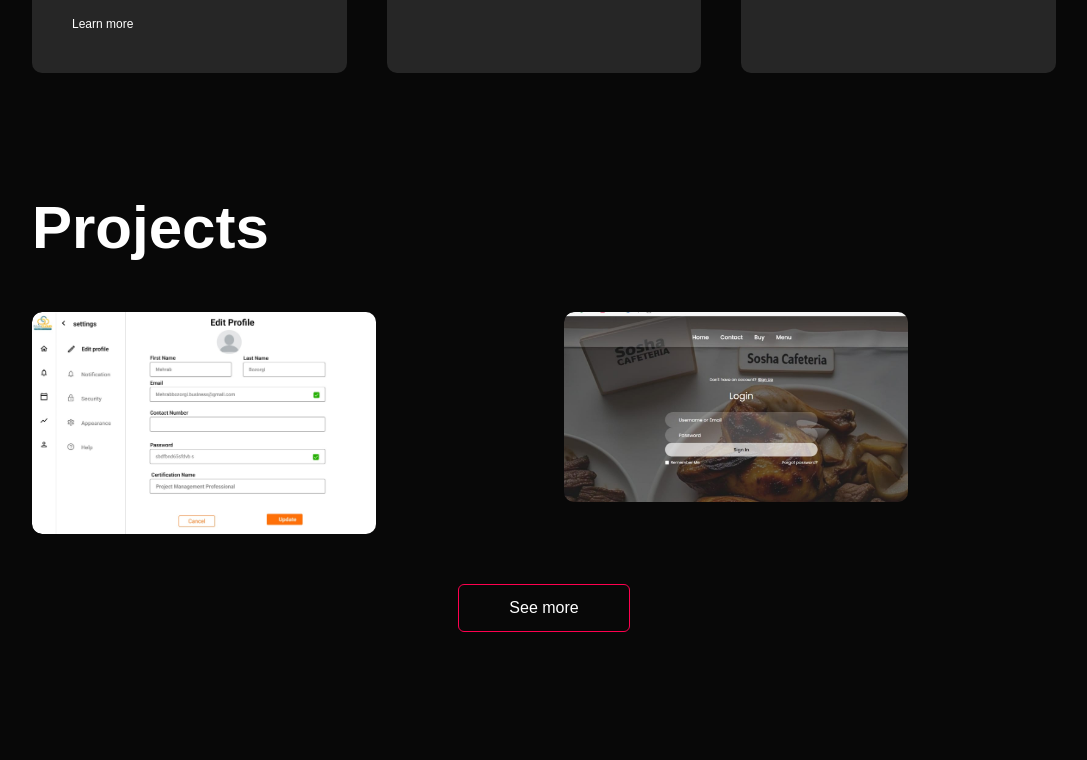
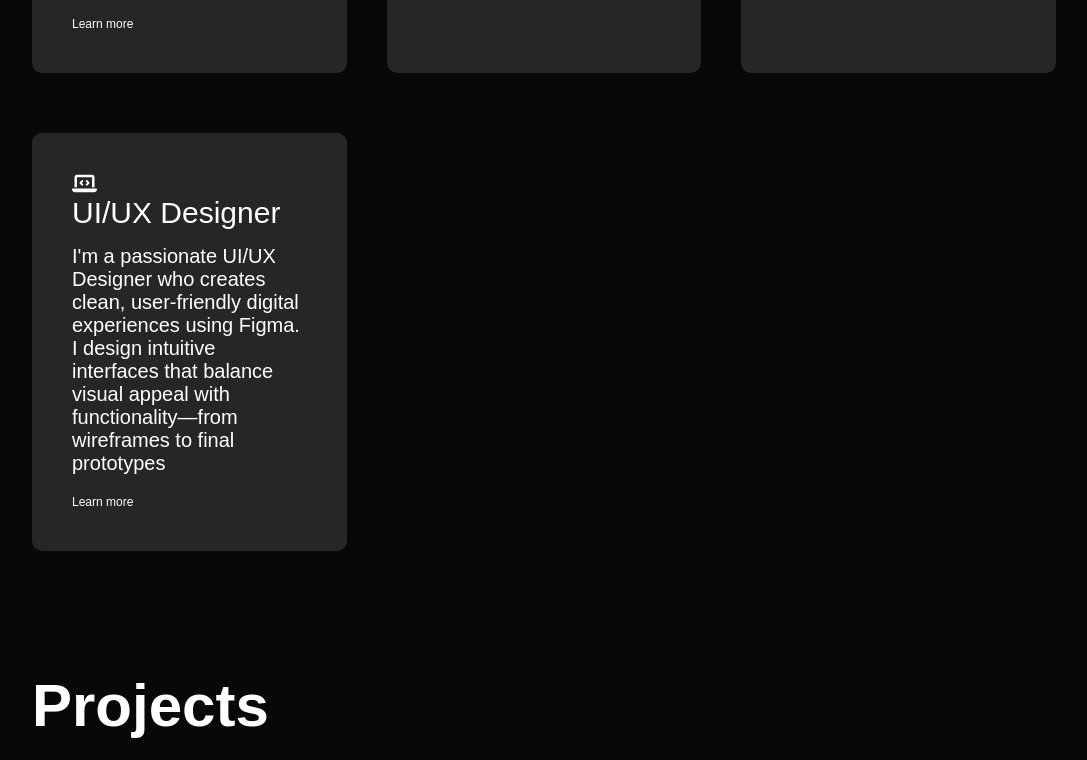
Before and after one commit to KagisoGumede/kagisogumede.github.io, a plain HTML site: page index.html in a window 1280 px wide. Shown: the part 1641-2401 px from the top of the page, without its empty margins (96-1183 px from the left). Drawn offline with nearby package versions, Linux system fonts and the light colour scheme.

Commit message:
Update index.html

```diff
--- a/index.html
+++ b/index.html
@@ -105,6 +105,12 @@
           <i class="fa-solid fa-laptop-code"></i>
           <h2>Project Manager</h2>
           <p>Plans and oversees projects from start to finish, ensuring they meet time, budget, and quality requirements.</p>
+          <a href="#">Learn more</a>
+        </div>
+         <div>
+          <i class="fa-solid fa-laptop-code"></i>
+          <h2>UI/UX Designer</h2>
+          <p>I'm a passionate UI/UX Designer who creates clean, user-friendly digital experiences using Figma. I design intuitive interfaces that balance visual appeal with functionality—from wireframes to final prototypes</p>
           <a href="#">Learn more</a>
         </div>
       </div>
```
